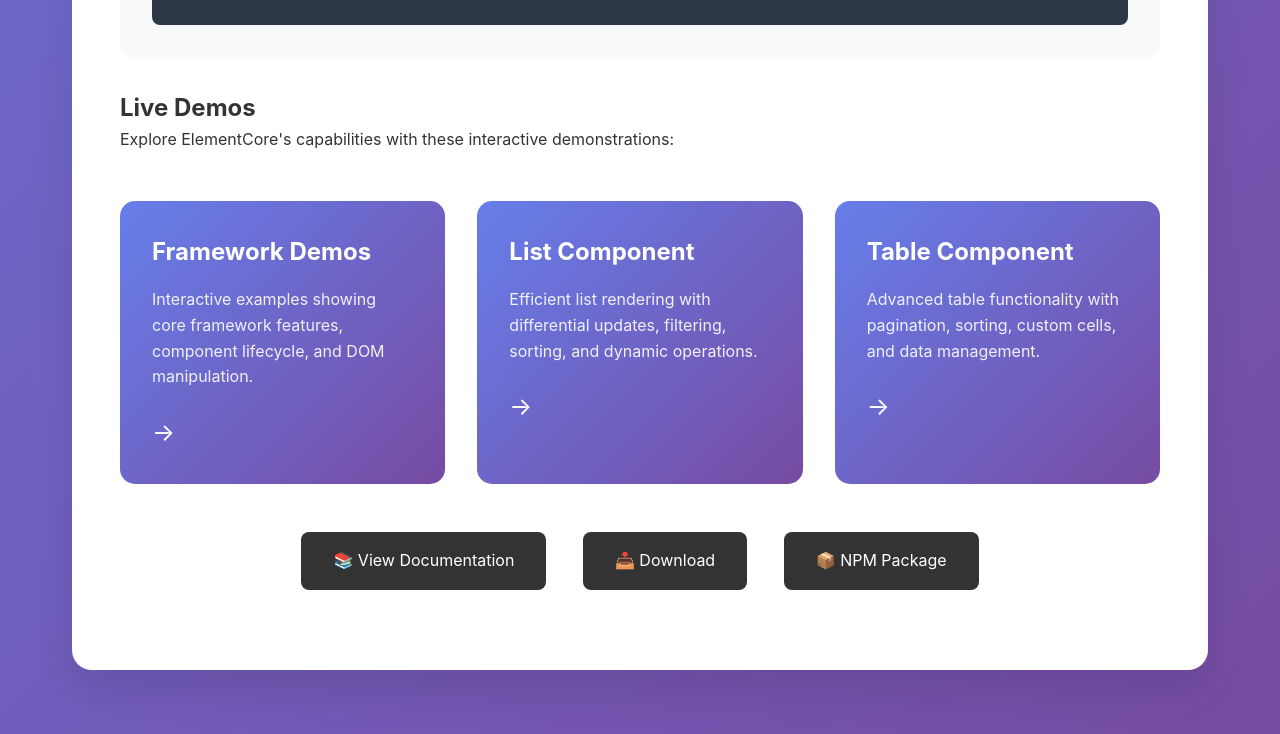
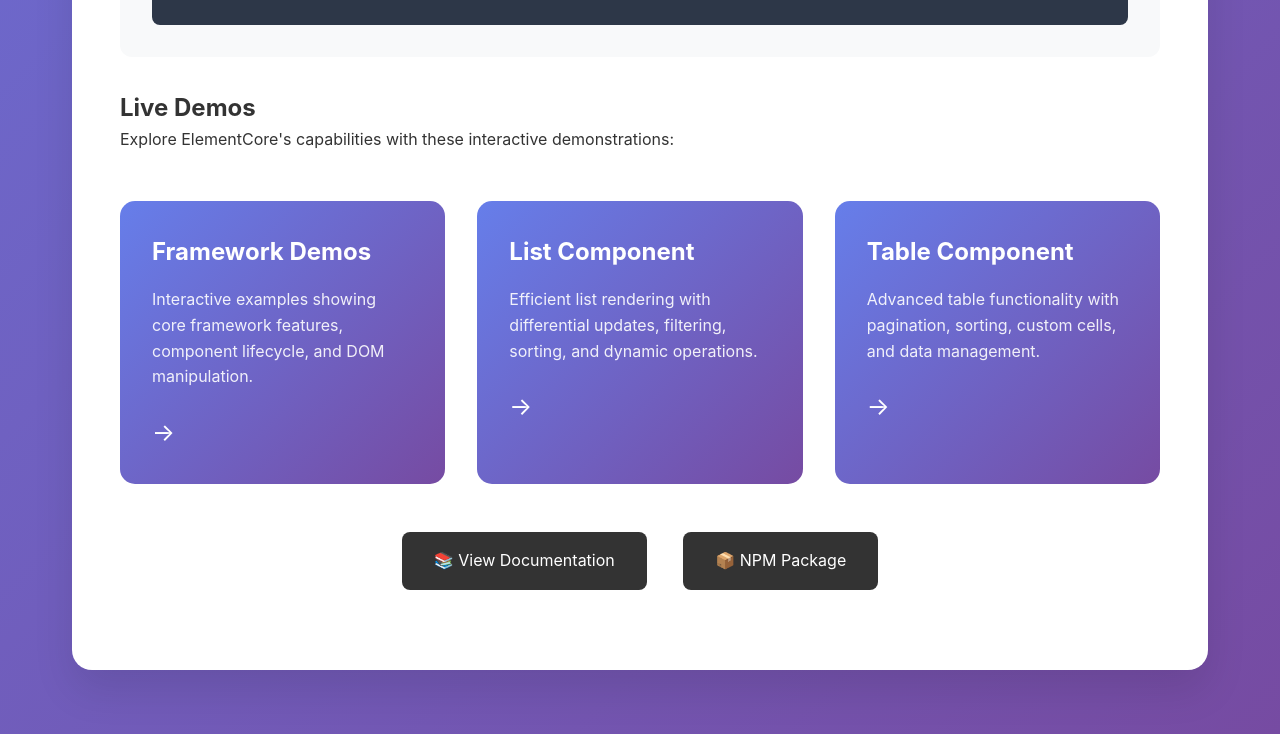
Before and after one commit to waqasraz/elementcore, a website: page index.html in a window 1280 px wide. Shown: the part 1640-2374 px from the top of the page. Drawn offline with Linux system fonts and the light colour scheme.

Commit message:
fix: update GitHub repository URL in index.html
- Change GitHub repository link to reflect the correct URL (mubbasher16/elementcore) for accurate documentation access.
- Remove outdated download link for a cleaner interface.

```diff
--- a/index.html
+++ b/index.html
@@ -306,11 +306,8 @@ app.render({
             </div>
 
             <div class="github-links">
-                <a href="https://github.com/waqasraz/elementcore" class="github-btn">
+                <a href="https://github.com/mubbasher16/elementcore" class="github-btn">
                     📚 View Documentation
-                </a>
-                <a href="https://github.com/waqasraz/elementcore/releases" class="github-btn">
-                    📥 Download
                 </a>
                 <a href="https://www.npmjs.com/package/elementcore" class="github-btn">
                     📦 NPM Package
```
